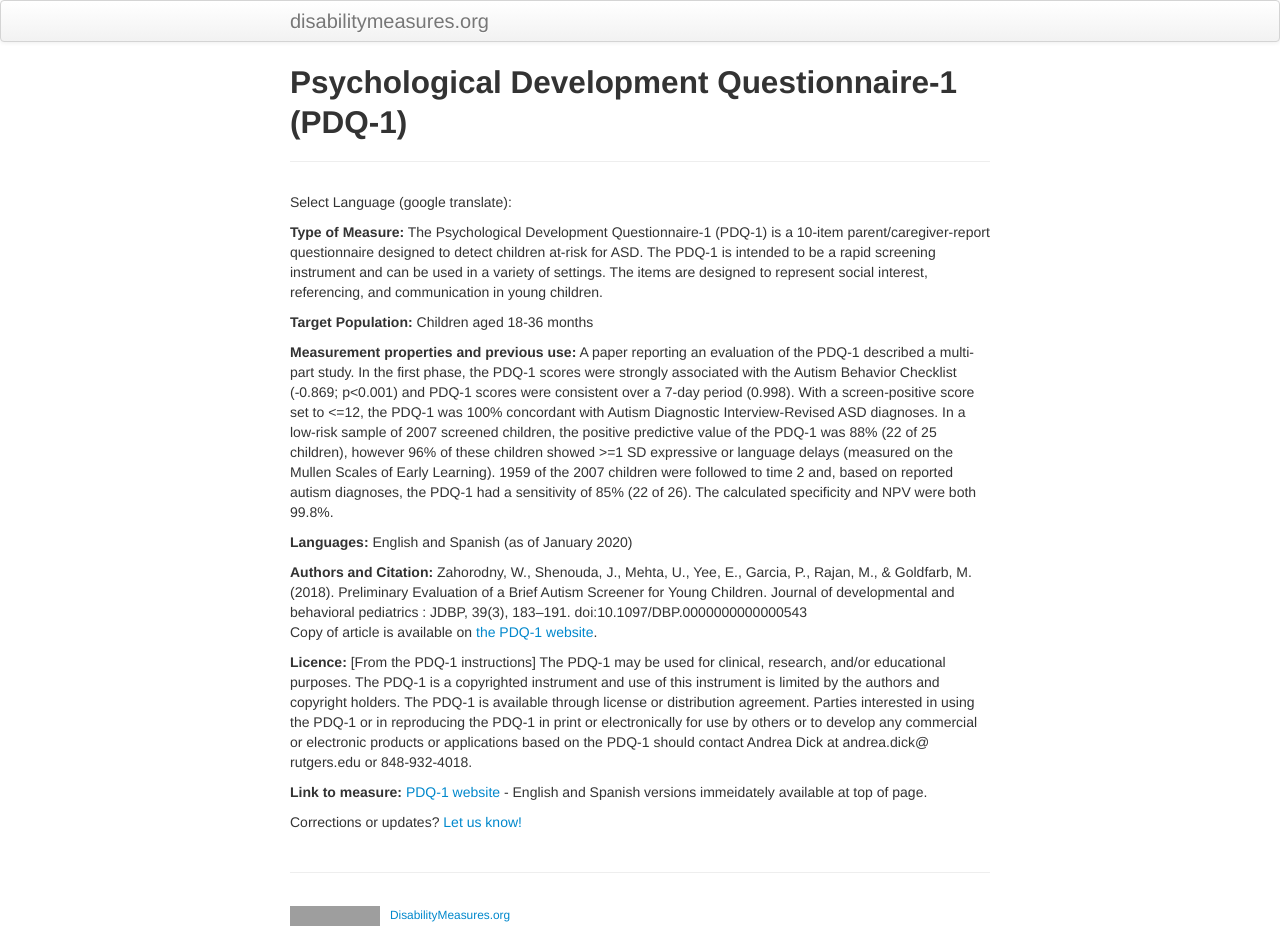
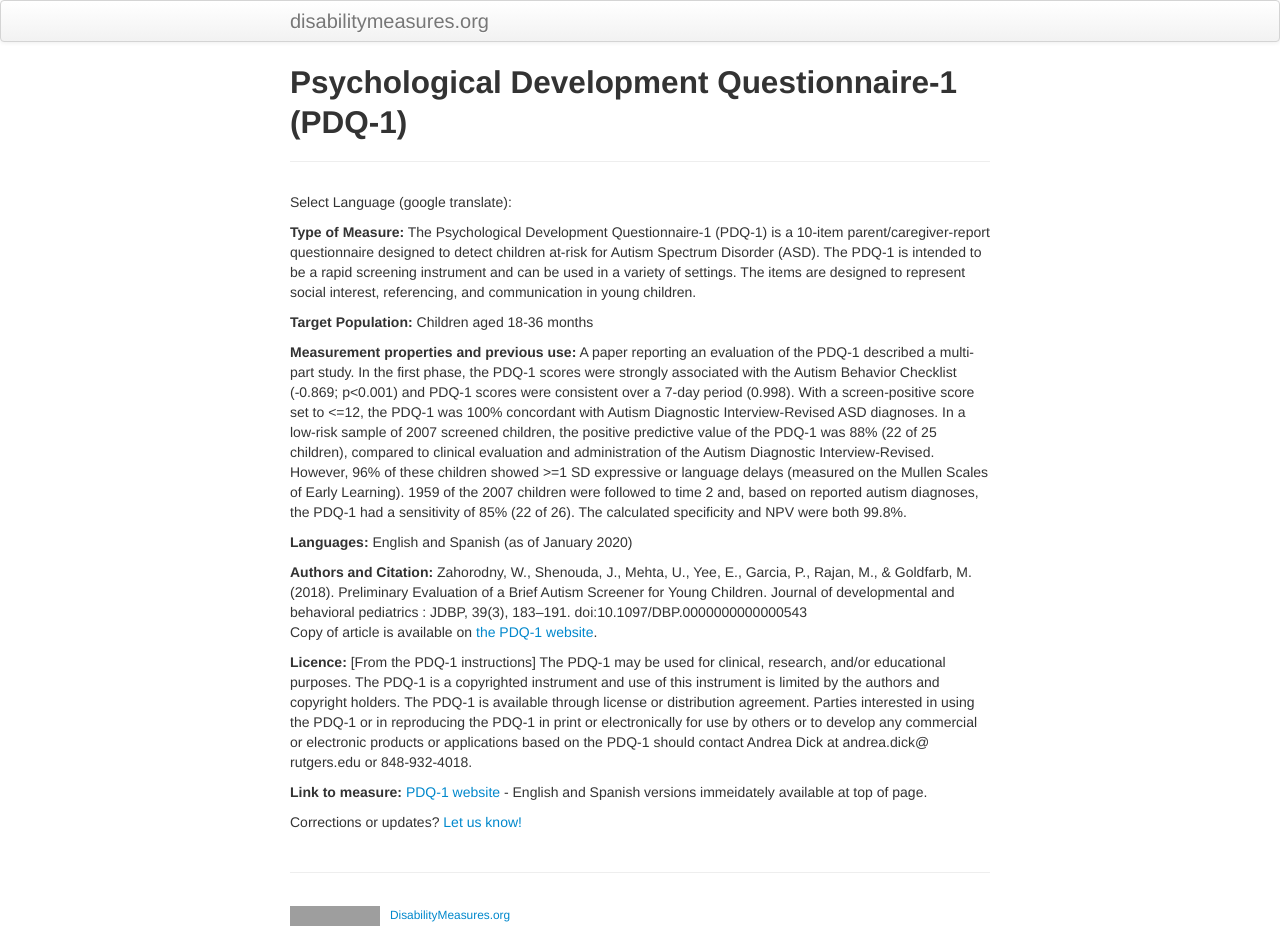
Before and after one commit to mjmaenner/disabilitymeasures, a Jekyll site: the page built from PDQ-1/index.md, in a window 1280 px wide. Built offline with Jekyll 4.4.1, drawn with Linux system fonts in a browser that asks for light colours; grey boxes are pictures that could not be loaded.

Commit message:
Detail re: diagnoses

```diff
--- a/PDQ-1/index.md
+++ b/PDQ-1/index.md
@@ -13,11 +13,11 @@ function googleTranslateElementInit() {
 }
 </script><script type="text/javascript" src="//translate.google.com/translate_a/element.js?cb=googleTranslateElementInit"></script>
 
-**Type of Measure:**  The Psychological Development Questionnaire-1 (PDQ-1) is a 10-item parent/caregiver-report questionnaire designed to detect children at-risk for ASD. The PDQ-1 is intended to be a rapid screening instrument and can be used in a variety of settings. The items are designed to represent social interest, referencing, and communication in young children.
+**Type of Measure:**  The Psychological Development Questionnaire-1 (PDQ-1) is a 10-item parent/caregiver-report questionnaire designed to detect children at-risk for Autism Spectrum Disorder (ASD). The PDQ-1 is intended to be a rapid screening instrument and can be used in a variety of settings. The items are designed to represent social interest, referencing, and communication in young children.
 
 **Target Population:** Children aged 18-36 months
 
-**Measurement properties and previous use:** A paper reporting an evaluation of the PDQ-1 described a multi-part study.  In the first phase, the PDQ-1 scores were strongly associated with the Autism Behavior Checklist (-0.869; p<0.001) and PDQ-1 scores were consistent over a 7-day period (0.998). With a screen-positive score set to <=12, the PDQ-1 was 100% concordant with Autism Diagnostic Interview-Revised ASD diagnoses.  In a low-risk sample of 2007 screened children, the positive predictive value of the PDQ-1 was 88% (22 of 25 children), however 96% of these children showed >=1 SD expressive or language delays (measured on the Mullen Scales of Early Learning). 1959 of the 2007 children were followed to time 2 and, based on reported autism diagnoses, the PDQ-1 had a sensitivity of 85% (22 of 26). The calculated specificity and NPV were both 99.8%.
+**Measurement properties and previous use:** A paper reporting an evaluation of the PDQ-1 described a multi-part study.  In the first phase, the PDQ-1 scores were strongly associated with the Autism Behavior Checklist (-0.869; p<0.001) and PDQ-1 scores were consistent over a 7-day period (0.998). With a screen-positive score set to <=12, the PDQ-1 was 100% concordant with Autism Diagnostic Interview-Revised ASD diagnoses.  In a low-risk sample of 2007 screened children, the positive predictive value of the PDQ-1 was 88% (22 of 25 children), compared to clinical evaluation and administration of the Autism Diagnostic Interview-Revised. However, 96% of these children showed >=1 SD expressive or language delays (measured on the Mullen Scales of Early Learning). 1959 of the 2007 children were followed to time 2 and, based on reported autism diagnoses, the PDQ-1 had a sensitivity of 85% (22 of 26). The calculated specificity and NPV were both 99.8%.
 
 **Languages:** English and Spanish (as of January 2020)
 
```
